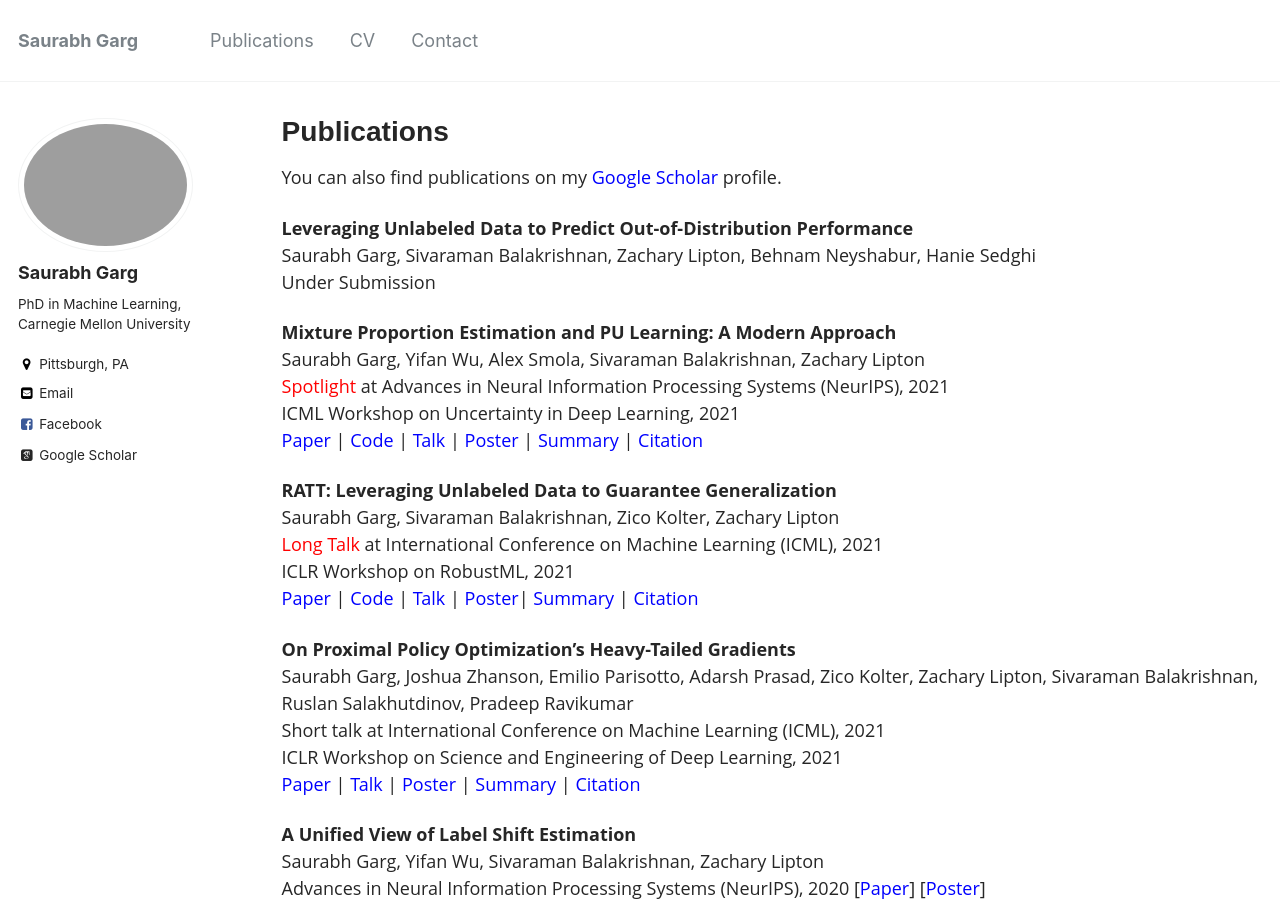
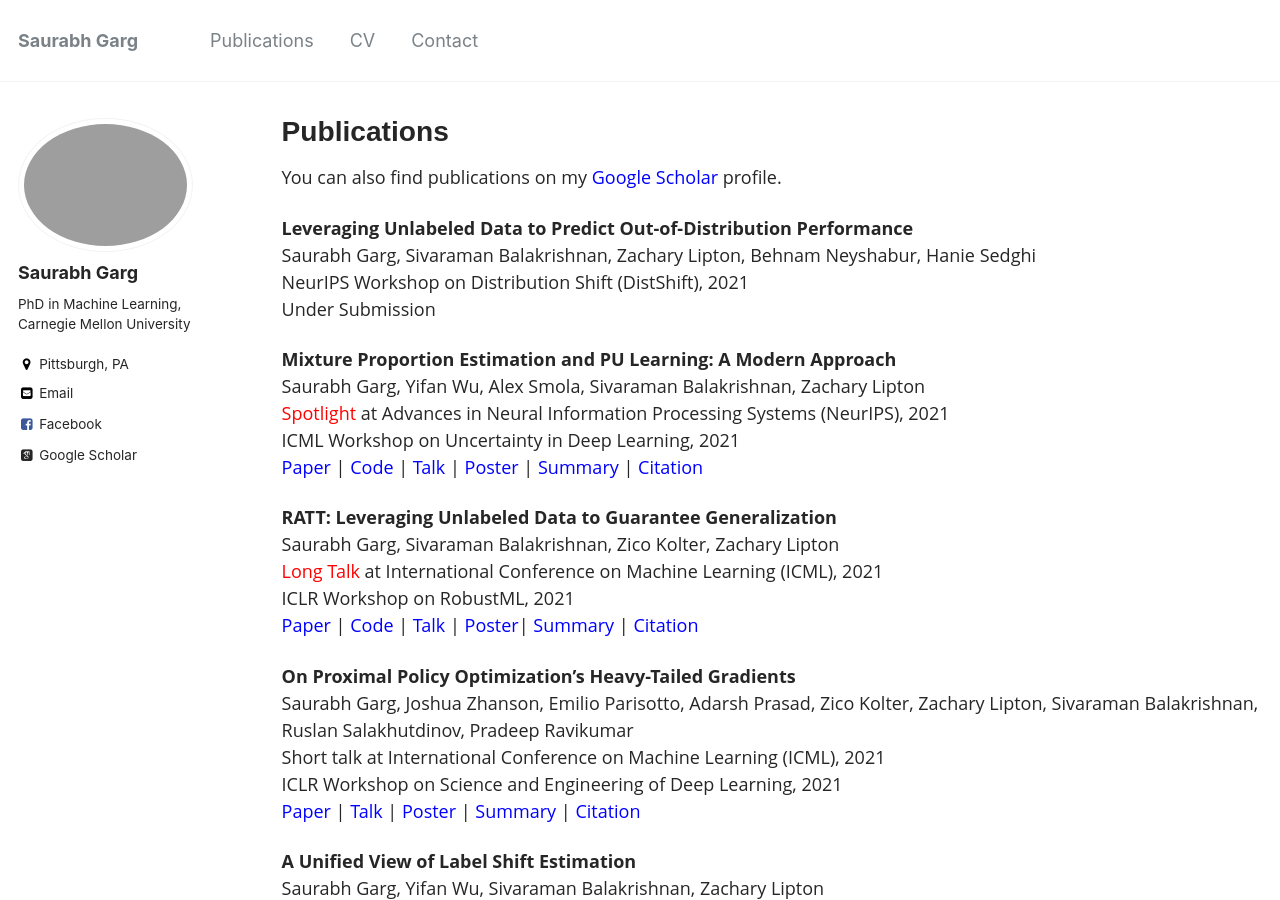
Before and after one commit to saurabhgarg1996/saurabhgarg1996.github.io, a Jekyll site: the page built from _pages/publications.md, in a window 1280 px wide and 900 px high. Built offline with Jekyll 4.4.1, drawn with Linux system fonts in a browser that asks for light colours; some web fonts are replaced.

Commit message:
Arxiv updates

```diff
--- a/_pages/publications.md
+++ b/_pages/publications.md
@@ -11,7 +11,9 @@ You can also find publications on my <span style="color:blue">[Google Scholar](h
 
 **Leveraging Unlabeled Data to Predict Out-of-Distribution Performance**
 Saurabh Garg, Sivaraman Balakrishnan, Zachary Lipton, Behnam Neyshabur, Hanie Sedghi
+NeurIPS Workshop on Distribution Shift (DistShift), 2021
 Under Submission
+
 
 **Mixture Proportion Estimation and PU Learning: A Modern Approach**
 Saurabh Garg, Yifan Wu, Alex Smola, Sivaraman Balakrishnan, Zachary Lipton
```
